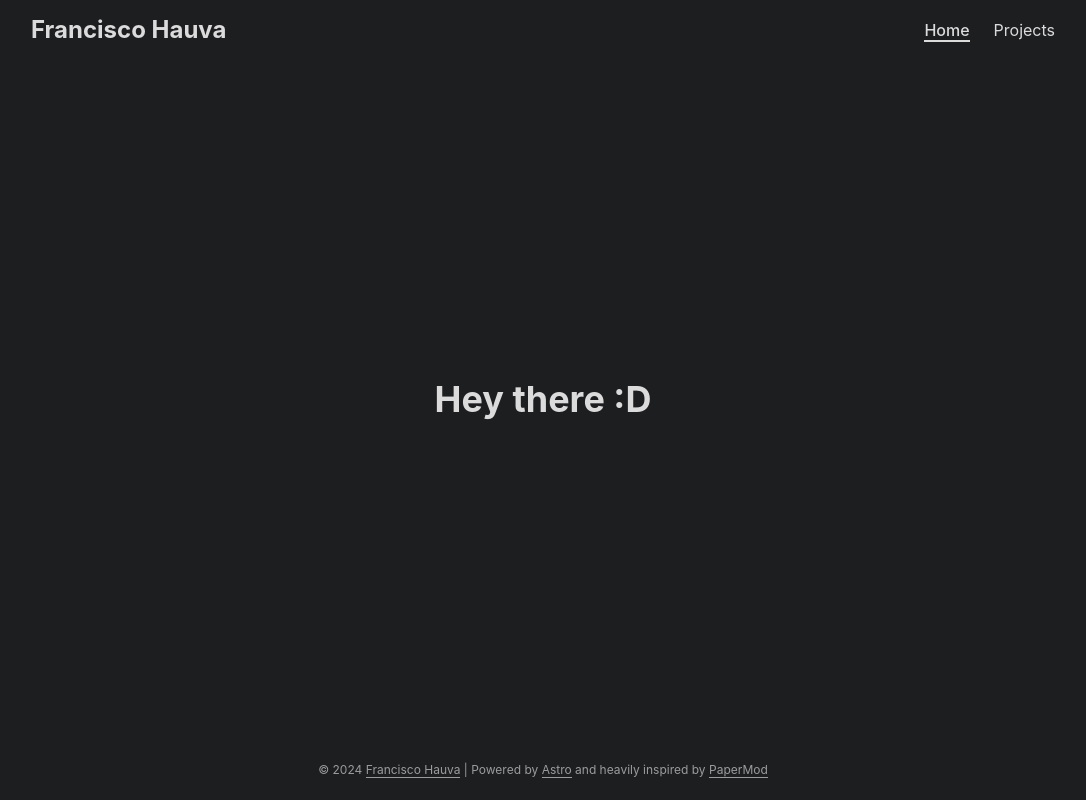
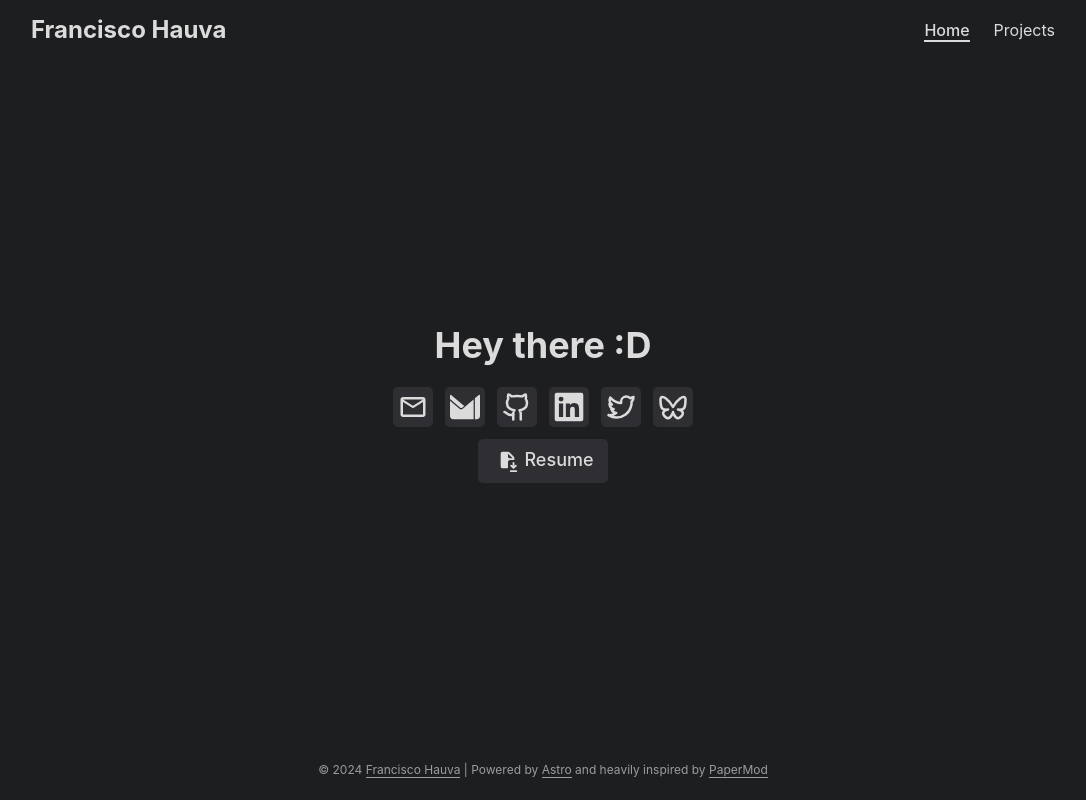
Before and after one commit to Froidland/pancho.moe, an Astro site: page / in a window 1280 px wide. Shown: the whole page, without its empty margins (97-1183 px from the left). Built offline with nearby package versions, Linux system fonts and the light colour scheme; Astro itself is replaced by a stand-in of ours.

Commit message:
feat: add social icons and resume download button

```diff
--- /dev/null
+++ b/src/components/icons/BlueSkyIcon.astro
@@ -0,0 +1,25 @@
+---
+const { size } = Astro.props;
+---
+
+<svg
+	xmlns="http://www.w3.org/2000/svg"
+	width={size}
+	height={size}
+	viewBox="0 0 24 24"
+	class="icon-button transition bluesky"
+	><path
+		fill="none"
+		stroke="currentColor"
+		stroke-linecap="round"
+		stroke-linejoin="round"
+		stroke-width="2"
+		d="M6.335 5.144C4.681 3.945 2 3.017 2 5.97c0 .59.35 4.953.556 5.661C3.269 14.094 5.686 14.381 8 14c-4.045.665-4.889 3.208-2.667 5.41C6.363 20.428 7.246 21 8 21c2 0 3.134-2.769 3.5-3.5c.333-.667.5-1.167.5-1.5c0 .333.167.833.5 1.5c.366.731 1.5 3.5 3.5 3.5c.754 0 1.637-.571 2.667-1.59C20.889 17.207 20.045 14.664 16 14c2.314.38 4.73.094 5.444-2.369c.206-.708.556-5.072.556-5.661c0-2.953-2.68-2.025-4.335-.826C15.372 6.806 12.905 10.192 12 12c-.905-1.808-3.372-5.194-5.665-6.856"
+	></path>
+</svg>
+
+<style>
+	.bluesky:hover {
+		color: hsl(209, 100%, 50%);
+	}
+</style>
--- /dev/null
+++ b/src/components/icons/EmailIcon.astro
@@ -0,0 +1,21 @@
+---
+const { size } = Astro.props;
+---
+
+<svg
+	xmlns="http://www.w3.org/2000/svg"
+	width={size}
+	height={size}
+	viewBox="0 0 24 24"
+	class="icon-button transition email"
+	><path
+		fill="currentColor"
+		d="M4 20q-.825 0-1.412-.587T2 18V6q0-.825.588-1.412T4 4h16q.825 0 1.413.588T22 6v12q0 .825-.587 1.413T20 20zm8-7L4 8v10h16V8zm0-2l8-5H4zM4 8V6v12z"
+	></path>
+</svg>
+
+<style>
+	.email:hover {
+		color: white;
+	}
+</style>
--- /dev/null
+++ b/src/components/icons/FileSaveRoundedIcon.astro
@@ -0,0 +1,21 @@
+---
+const { size } = Astro.props;
+---
+
+<svg
+	xmlns="http://www.w3.org/2000/svg"
+	width={size}
+	height={size}
+	viewBox="0 0 24 24"
+	class="icon custom-button-icon"
+	><path
+		fill="currentColor"
+		d="m17.3 20.3l-2.6-2.6q-.275-.275-.275-.7t.275-.7t.7-.275t.7.275l.9.9v-3.175q0-.425.288-.712t.712-.288t.713.288t.287.712V17.2l.9-.9q.275-.275.7-.275t.7.275t.275.7t-.275.7l-2.6 2.6q-.3.3-.7.3t-.7-.3M15 24q-.425 0-.712-.288T14 23t.288-.712T15 22h6q.425 0 .713.288T22 23t-.288.713T21 24zm-9-4q-.825 0-1.412-.587T4 18V4q0-.825.588-1.412T6 2h6.175q.4 0 .763.15t.637.425l4.85 4.85q.275.275.425.638t.15.762v1.2q0 .425-.288.712t-.712.288h-4q-.825 0-1.412.588T12 13.025V19q0 .425-.288.713T11 20zm7.5-11H17l-5-5l5 5l-5-5v3.5q0 .625.438 1.063T13.5 9"
+	></path>
+</svg>
+
+<style>
+	.custom-button-icon {
+		padding: 5px;
+	}
+</style>
--- a/src/components/icons/GitHubIcon.astro
+++ b/src/components/icons/GitHubIcon.astro
@@ -1,23 +1,27 @@
 ---
-const props = Astro.props;
+const { size } = Astro.props;
 ---
 
 <svg
 	xmlns="http://www.w3.org/2000/svg"
-	width="1em"
-	height="1em"
+	width={size}
+	height={size}
 	viewBox="0 0 24 24"
-	{...props}
+	class="icon-button transition github"
 	><g
 		fill="none"
 		stroke="currentColor"
 		stroke-linecap="round"
 		stroke-linejoin="round"
-		stroke-width="1.5"
+		stroke-width="2"
 		><path
-			d="M15.172 15.299c1.202-.25 2.293-.682 3.14-1.316c1.448-1.084 2.188-2.758 2.188-4.411c0-1.16-.44-2.243-1.204-3.16c-.425-.511.819-3.872-.286-3.359c-1.105.514-2.725 1.198-3.574.947c-.909-.268-1.9-.416-2.936-.416c-.9 0-1.766.111-2.574.317c-1.174.298-2.296-.363-3.426-.848c-1.13-.484-.513 3.008-.849 3.422C4.921 7.38 4.5 8.44 4.5 9.572c0 1.653.895 3.327 2.343 4.41c.965.722 2.174 1.183 3.527 1.41"
-		></path><path
-			d="M10.37 15.391c-.58.637-.869 1.24-.869 1.813V21m5.671-5.701c.549.719.823 1.364.823 1.936V21M3.5 15.668c.45.054.783.26 1 .618c.326.537 1.537 2.526 2.913 2.526H9.5"
-		></path></g
-	></svg
->
+			d="M15 22v-4a4.8 4.8 0 0 0-1-3.5c3 0 6-2 6-5.5c.08-1.25-.27-2.48-1-3.5c.28-1.15.28-2.35 0-3.5c0 0-1 0-3 1.5c-2.64-.5-5.36-.5-8 0C6 2 5 2 5 2c-.3 1.15-.3 2.35 0 3.5A5.4 5.4 0 0 0 4 9c0 3.5 3 5.5 6 5.5c-.39.49-.68 1.05-.85 1.65S8.93 17.38 9 18v4"
+		></path><path d="M9 18c-4.51 2-5-2-7-2"></path></g
+	>
+</svg>
+
+<style>
+	.github:hover {
+		color: white;
+	}
+</style>
--- /dev/null
+++ b/src/components/icons/LinkedInIcon.astro
@@ -0,0 +1,21 @@
+---
+const { size } = Astro.props;
+---
+
+<svg
+	xmlns="http://www.w3.org/2000/svg"
+	width={size}
+	height={size}
+	viewBox="0 0 128 128"
+	class="icon-button transition linkedin"
+	><path
+		fill="currentColor"
+		d="M116 3H12a8.91 8.91 0 0 0-9 8.8v104.42a8.91 8.91 0 0 0 9 8.78h104a8.93 8.93 0 0 0 9-8.81V11.77A8.93 8.93 0 0 0 116 3M39.17 107H21.06V48.73h18.11zm-9-66.21a10.5 10.5 0 1 1 10.49-10.5a10.5 10.5 0 0 1-10.54 10.48zM107 107H88.89V78.65c0-6.75-.12-15.44-9.41-15.44s-10.87 7.36-10.87 15V107H50.53V48.73h17.36v8h.24c2.42-4.58 8.32-9.41 17.13-9.41C103.6 47.28 107 59.35 107 75z"
+	></path>
+</svg>
+
+<style>
+	.linkedin:hover {
+		color: hsl(210, 90%, 45%);
+	}
+</style>
--- /dev/null
+++ b/src/components/icons/ProtonMailIcon.astro
@@ -0,0 +1,21 @@
+---
+const { size } = Astro.props;
+---
+
+<svg
+	xmlns="http://www.w3.org/2000/svg"
+	width={size}
+	height={size}
+	viewBox="0 0 24 24"
+	class="icon-button transition protonmail"
+	><path
+		fill="currentColor"
+		d="m15.24 8.998l3.656-3.073v15.81H2.482C1.11 21.735 0 20.609 0 19.223V6.944l7.58 6.38a2.186 2.186 0 0 0 2.871-.042l4.792-4.284zm-5.456 3.538l1.809-1.616a2.44 2.44 0 0 1-1.178-.533L.905 2.395A.552.552 0 0 0 0 2.826v2.811l8.226 6.923a1.186 1.186 0 0 0 1.558-.024M23.871 2.463a.55.55 0 0 0-.776-.068l-3.199 2.688v16.653h1.623c1.371 0 2.481-1.127 2.481-2.513V2.824a.55.55 0 0 0-.129-.36z"
+	></path></svg
+>
+
+<style>
+	.protonmail:hover {
+		color: hsl(252, 100%, 75%);
+	}
+</style>
--- /dev/null
+++ b/src/components/icons/TwitterIcon.astro
@@ -0,0 +1,21 @@
+---
+const { size } = Astro.props;
+---
+
+<svg
+	xmlns="http://www.w3.org/2000/svg"
+	width={size}
+	height={size}
+	viewBox="0 0 24 24"
+	class="icon-button transition twitter"
+	><path
+		fill="currentColor"
+		d="M22.991 3.95a1 1 0 0 0-1.51-.86a7.48 7.48 0 0 1-1.874.794a5.152 5.152 0 0 0-3.374-1.242a5.232 5.232 0 0 0-5.223 5.063a11.032 11.032 0 0 1-6.814-3.924a1.012 1.012 0 0 0-.857-.365a.999.999 0 0 0-.785.5a5.276 5.276 0 0 0-.242 4.769l-.002.001a1.041 1.041 0 0 0-.496.89a3.042 3.042 0 0 0 .027.439a5.185 5.185 0 0 0 1.568 3.312a.998.998 0 0 0-.066.77a5.204 5.204 0 0 0 2.362 2.922a7.465 7.465 0 0 1-3.59.448A1 1 0 0 0 1.45 19.3a12.942 12.942 0 0 0 7.01 2.061a12.788 12.788 0 0 0 12.465-9.363a12.822 12.822 0 0 0 .535-3.646l-.001-.2a5.77 5.77 0 0 0 1.532-4.202m-3.306 3.212a.995.995 0 0 0-.234.702c.01.165.009.331.009.488a10.824 10.824 0 0 1-.454 3.08a10.685 10.685 0 0 1-10.546 7.93a10.938 10.938 0 0 1-2.55-.301a9.48 9.48 0 0 0 2.942-1.564a1 1 0 0 0-.602-1.786a3.208 3.208 0 0 1-2.214-.935q.224-.042.445-.105a1 1 0 0 0-.08-1.943a3.198 3.198 0 0 1-2.25-1.726a5.3 5.3 0 0 0 .545.046a1.02 1.02 0 0 0 .984-.696a1 1 0 0 0-.4-1.137a3.196 3.196 0 0 1-1.425-2.673c0-.066.002-.133.006-.198a13.014 13.014 0 0 0 8.21 3.48a1.02 1.02 0 0 0 .817-.36a1 1 0 0 0 .206-.867a3.157 3.157 0 0 1-.087-.729a3.23 3.23 0 0 1 3.226-3.226a3.184 3.184 0 0 1 2.345 1.02a.993.993 0 0 0 .921.298a9.27 9.27 0 0 0 1.212-.322a6.681 6.681 0 0 1-1.026 1.524"
+	></path>
+</svg>
+
+<style>
+	.twitter:hover {
+		color: hsl(204, 88%, 53%);
+	}
+</style>
--- a/src/layouts/Layout.astro
+++ b/src/layouts/Layout.astro
@@ -37,6 +37,7 @@ const { title, route } = Astro.props;
 		--tertiary: hsl(220, 2%, 26%);
 		--content: hsl(240, 1%, 77%);
 		--hljs-bg: hsl(240, 5%, 19%);
+		--hljs-bg-hover: hsl(240, 5%, 25%);
 		--code-bg: hsl(231, 6%, 23%);
 		--border: hsl(0, 0%, 20%);
 	}
@@ -48,7 +49,38 @@ const { title, route } = Astro.props;
 		--main-width: 720px;
 		--header-height: 60px;
 		--footer-height: 60px;
-		--radius: 8px;
+		--radius: 5px;
+
+		.transition {
+			transition-property: all;
+			transition-timing-function: cubic-bezier(0.4, 0, 0.2, 1);
+			transition-duration: 300ms;
+		}
+
+		.button {
+			display: inline-flex;
+			align-items: center;
+			justify-content: center;
+			background-color: var(--hljs-bg);
+			color: var(--primary);
+			padding: 6px 14px;
+			font-weight: 500;
+			border-radius: var(--radius);
+		}
+
+		.button:hover {
+			background-color: var(--hljs-bg-hover);
+		}
+
+		.icon-button {
+			background-color: var(--hljs-bg);
+			border-radius: var(--radius);
+			padding: 5px;
+		}
+
+		.icon-button:hover {
+			background-color: var(--hljs-bg-hover);
+		}
 	}
 
 	body {
--- a/src/pages/index.astro
+++ b/src/pages/index.astro
@@ -1,4 +1,11 @@
 ---
+import BlueSkyIcon from "../components/icons/BlueSkyIcon.astro";
+import EmailIcon from "../components/icons/EmailIcon.astro";
+import FileSaveRoundedIcon from "../components/icons/FileSaveRoundedIcon.astro";
+import GithubIcon from "../components/icons/GithubIcon.astro";
+import LinkedInIcon from "../components/icons/LinkedInIcon.astro";
+import ProtonMailIcon from "../components/icons/ProtonMailIcon.astro";
+import TwitterIcon from "../components/icons/TwitterIcon.astro";
 import Layout from "../layouts/Layout.astro";
 ---
 
@@ -8,7 +15,48 @@ import Layout from "../layouts/Layout.astro";
 			<div>
 				<h1>Hey there :D</h1>
 			</div>
-			<div class="socials"></div>
+			<ul class="socials">
+				<li>
+					<a href="mailto:phauva@gmail.com" title="Email">
+						<EmailIcon size="2.5rem" />
+					</a>
+				</li>
+				<li>
+					<a href="mailto:phauva@proton.me" title="Protonmail">
+						<ProtonMailIcon size="2.5rem" />
+					</a>
+				</li>
+				<li>
+					<a href="https://github.com/Froidland" title="Github">
+						<GithubIcon size="2.5rem" />
+					</a>
+				</li>
+				<li>
+					<a
+						href="https://www.linkedin.com/in/francisco-hauva/"
+						title="Linkedin"
+					>
+						<LinkedInIcon size="2.5rem" />
+					</a>
+				</li>
+				<li>
+					<a href="https://twitter.com/NotPanchowo" title="Twitter">
+						<TwitterIcon size="2.5rem" />
+					</a>
+				</li>
+				<li>
+					<a href="https://bsky.app/profile/pancho.moe" title="Bluesky">
+						<BlueSkyIcon size="2.5rem" />
+					</a>
+				</li>
+			</ul>
+			<a
+				href="https://drive.google.com/file/d/1f8qw8D3Hhylv88BkxtHm5vRUL5jW0jOr/view?usp=sharing"
+				title="Resume"
+				class="button transition"
+			>
+				<FileSaveRoundedIcon size="2rem" /> Resume
+			</a>
 		</div>
 	</main>
 </Layout>
@@ -24,6 +72,7 @@ import Layout from "../layouts/Layout.astro";
 
 	.profile {
 		display: flex;
+		flex-direction: column;
 		align-items: center;
 		justify-content: center;
 		height: calc(
@@ -41,6 +90,5 @@ import Layout from "../layouts/Layout.astro";
 	h1 {
 		font-size: 36px;
 		font-weight: 700;
-		padding: 12px 0px;
 	}
 </style>
```
